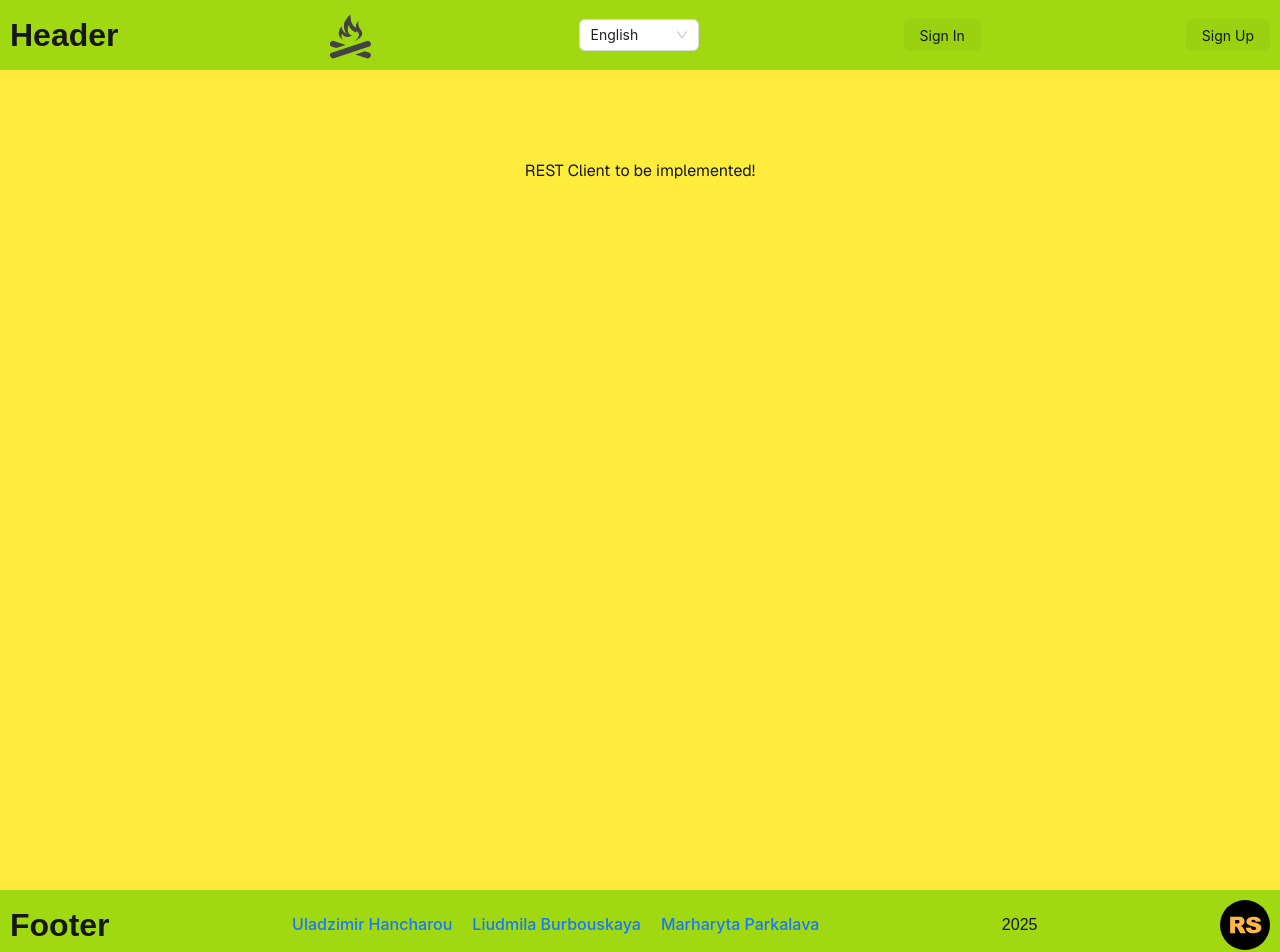
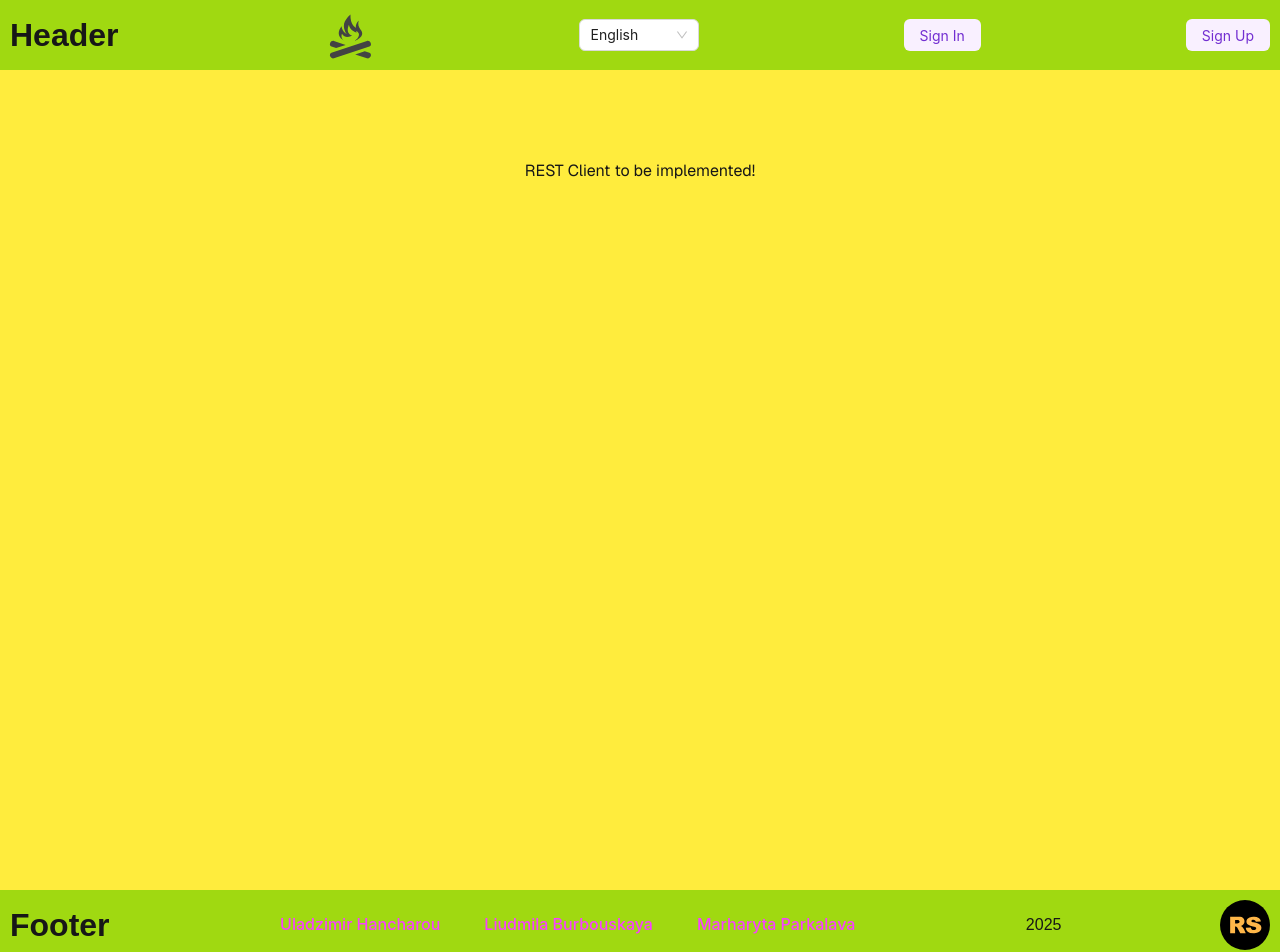
Before and after one commit to totoogg/rest-client-app, a Next.js app: page / in a window 1280 px wide. Shown: the top 952 px of the page. Built offline with nearby package versions, Linux system fonts and the light colour scheme.

Commit message:
fix: update widgets header and footer

```diff
--- a/src/app/globals.css
+++ b/src/app/globals.css
@@ -89,7 +89,7 @@ main {
 }
 
 .custom-link {
-  color: #0a853b;
+  color: #850a0a;
   /* text-decoration: none; */
   font-size: 16px;
   font-weight: 500;
--- a/src/app/layout.tsx
+++ b/src/app/layout.tsx
@@ -2,8 +2,8 @@ import type { Metadata } from 'next';
 import { Geist, Geist_Mono } from 'next/font/google';
 import './globals.css';
 import '@ant-design/v5-patch-for-react-19';
-import Header from '@/widgets/header';
-import Footer from '@/widgets/footer';
+// import Header from '@/widgets/Header/UI/header';
+import { Footer, Header } from '@/widgets';
 import { ReactNode } from 'react';
 
 const geistSans = Geist({
@@ -17,8 +17,8 @@ const geistMono = Geist_Mono({
 });
 
 export const metadata: Metadata = {
-  title: 'Create Next App',
-  description: 'Generated by create next app',
+  title: 'REST Client',
+  description: 'Generated by REST Client app',
 };
 
 export default function RootLayout({
--- a/src/shared/ui/Link.tsx
+++ b/src/shared/ui/Link.tsx
@@ -10,7 +10,15 @@ type LinkProps = {
 const MyLink = ({ href, text }: LinkProps) => {
   return (
     <>
-      <Link href={href} target="_blank" className="custom-link">
+      <Link
+        href={href}
+        target="_blank"
+        className="custom-link"
+        style={{
+          color: '#f940ff',
+          padding: '8px 12px',
+        }}
+      >
         {text}
       </Link>
     </>
--- a/src/shared/ui/NavLink.tsx
+++ b/src/shared/ui/NavLink.tsx
@@ -5,7 +5,7 @@ type NavLinkProps = {
 };
 const NavLink = ({ text }: NavLinkProps) => {
   return (
-    <Button color="default" variant="filled">
+    <Button color="purple" variant="filled" value="large">
       {text}
     </Button>
   );
--- /dev/null
+++ b/src/widgets/Footer/index.ts
@@ -0,0 +1 @@
+export { Footer } from './UI/footer';
--- /dev/null
+++ b/src/widgets/Header/index.ts
@@ -0,0 +1 @@
+export { Header } from './UI/header';
--- /dev/null
+++ b/src/widgets/index.ts
@@ -0,0 +1,3 @@
+export { Footer } from './Footer';
+// export { Main } from './main';
+export { Header } from './Header';
```
Also changed, not shown: src/widgets/Footer/UI/footer.tsx (renamed from src/widgets/footer.tsx, +6 -4 lines), src/widgets/Header/UI/header.tsx (renamed from src/widgets/header.tsx, +6 -5 lines), src/entities/team/teamFooter.tsx (renamed from src/widgets/teamFooter.tsx).
